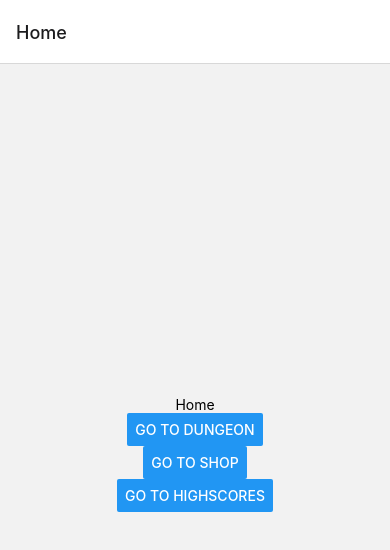
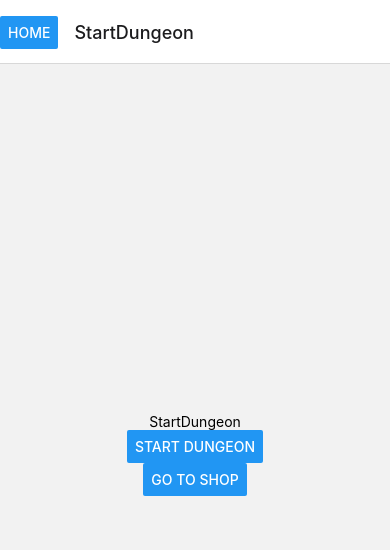
Before and after one commit to Mobiiliprojekti-ryhma8/Dungeonfight, a React Native app: screen /StartDungeon in a window 390 px wide. Shown: the top 550 px of the page. Built offline with nearby package versions, Linux system fonts and the light colour scheme.

Commit message:
navigation

```diff
--- a/App.js
+++ b/App.js
@@ -5,15 +5,22 @@ import Dungeon from './screens/Dungeon';
 import Highscores from './screens/Highscores';
 import Home from './screens/Home';
 import Shop from './screens/Shop';
+import CreateHero from './screens/CreateHero';
+import StartDungeon from './screens/StartDungeon';
+import ChooseHero from './screens/ChooseHero';
+
 export default function App() {
   const Stack = createStackNavigator()
   return (
     <NavigationContainer>
       <Stack.Navigator initialRouteName="Home">
         <Stack.Screen name="Home" component={Home} />
+        <Stack.Screen name="CreateHero" component={CreateHero}/>
         <Stack.Screen name='Highscores' component={Highscores} />
         <Stack.Screen name='Dungeon' component={Dungeon} />
         <Stack.Screen name='Shop' component={Shop} />
+        <Stack.Screen name='StartDungeon' component={StartDungeon}/>
+        <Stack.Screen name='ChooseHero' component={ChooseHero}/>
       </Stack.Navigator>
     </NavigationContainer>
   );
--- /dev/null
+++ b/screens/ChooseHero.js
@@ -0,0 +1,14 @@
+import { View, Text, Button } from 'react-native'
+import React from 'react'
+
+export default function ChooseHero({navigation}) {
+  return (
+    <View style={{ flex: 1, alignItems: 'center', justifyContent: 'center' }}>
+      <Text>ChooseHero</Text>
+      <Button
+        title='Choose Hero'
+        onPress={() => navigation.navigate('StartDungeon')}
+      />
+    </View>
+  )
+}
--- /dev/null
+++ b/screens/CreateHero.js
@@ -0,0 +1,14 @@
+import { View, Text, Button } from 'react-native'
+import React from 'react'
+
+export default function CreateHero({navigation}) {
+  return (
+    <View style={{ flex: 1, alignItems: 'center', justifyContent: 'center' }}>
+      <Text>Create Hero</Text>
+      <Button
+        title='Create Hero'
+        onPress={() => navigation.navigate('StartDungeon')}
+      />
+    </View>
+  )
+}
--- a/screens/Home.js
+++ b/screens/Home.js
@@ -6,12 +6,12 @@ export default function Home({ navigation }) {
     <View style={{ flex: 1, alignItems: 'center', justifyContent: 'center' }}>
       <Text>Home</Text>
       <Button
-        title="Go to Dungeon"
-        onPress={() => navigation.navigate('Dungeon')}
+        title='Go to Create Hero'
+        onPress={() => navigation.navigate('CreateHero')}
       />
       <Button
-        title="Go to Shop"
-        onPress={() => navigation.navigate('Shop')}
+        title='Go to Choose Hero'
+        onPress={() => navigation.navigate('ChooseHero')}
       />
       <Button
         title="Go to Highscores"
--- /dev/null
+++ b/screens/StartDungeon.js
@@ -0,0 +1,30 @@
+import { View, Text, Button } from 'react-native'
+import React, { useLayoutEffect } from 'react'
+
+export default function StartDungeon({navigation}) {
+
+    useLayoutEffect(() => {
+        navigation.setOptions({
+          headerLeft: () => (
+            <Button
+              title="Home"
+              onPress={() => navigation.navigate('Home')}
+            />
+          ),
+        });
+      }, [navigation]);
+
+  return (
+    <View style={{ flex: 1, alignItems: 'center', justifyContent: 'center' }}>
+      <Text>StartDungeon</Text>
+      <Button
+        title="Start Dungeon"
+        onPress={() => navigation.navigate('Dungeon')}
+      />
+      <Button
+        title="Go to Shop"
+        onPress={() => navigation.navigate('Shop')}
+      />
+    </View>
+  )
+}
```
